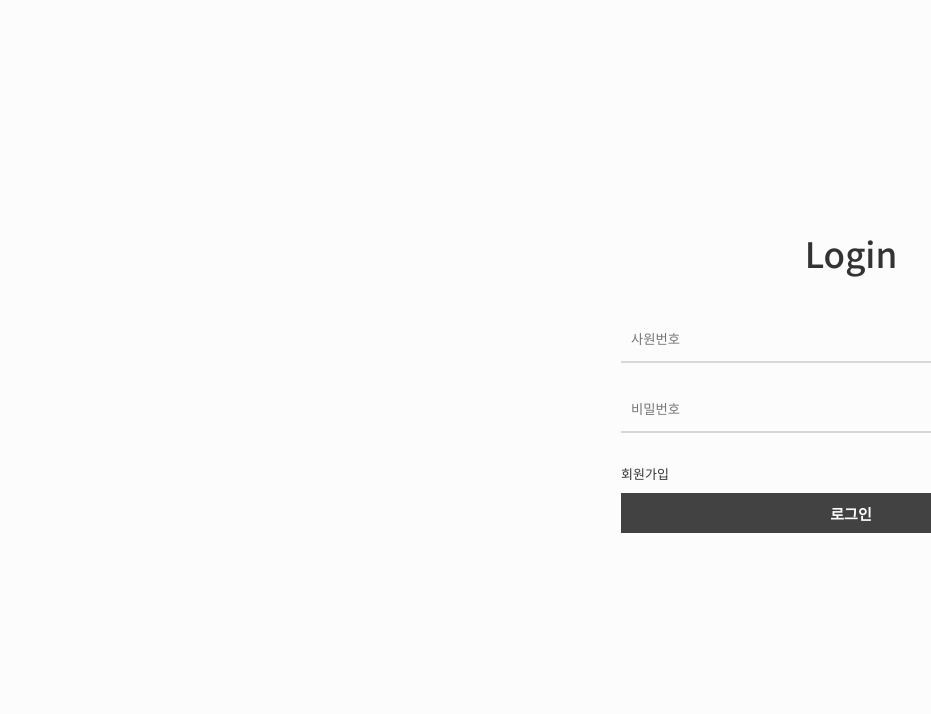
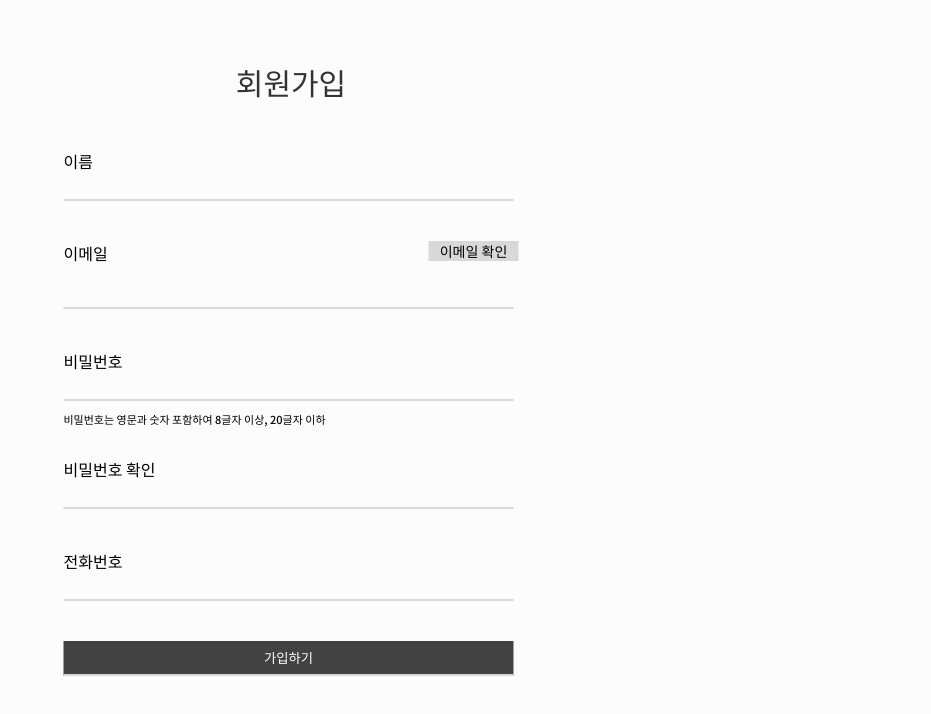
Before and after one commit to cafenual/cafenual-hyeon, a React (Create React App) app in the folder front/: page /join in a window 1280 px wide. Shown: the top 714 px of the page, without its empty margins (349-1280 px from the left). Built offline with nearby package versions, Linux system fonts and the light colour scheme; a web font is replaced by a local one.

Commit message:
Fixs : 로그인, 회원가입 페이지 스타일 수정

```diff
--- a/front/src/App.css
+++ b/front/src/App.css
@@ -4,7 +4,7 @@
 body {
   font-family: "Noto Sans KR", sans-serif;
   background-color: #fcfcfc;
-  padding: 77px 0 0 250px;
+  /*padding: 77px 0 0 250px;*/
 }
 
 #container {
--- a/front/src/App.js
+++ b/front/src/App.js
@@ -8,12 +8,10 @@ function App() {
   return (
     <div id="container">
       <BrowserRouter>
-        {" "}
-        {/* 처음을 로그인화면을 하고 그때에는 헤더가 안뜨게 할수는 없을까? */}
         <div id="main">
           <Switch>
-            <Route path="/" component={Login} />{" "}
-            {/*제일 처음에 나오는 root페이지로 로그인을 나오게 해달라*/}
+            {/*/로만 남겨놨었는데 그러니깐 다른 아이들이 안넘어가짐*/}
+            <Route path="/login" component={Login} />
             <Route path="/commute" component={Commute} />
             <Route path="/join" component={Join} />
           </Switch>
--- a/front/src/layouts/Header/styles.css
+++ b/front/src/layouts/Header/styles.css
@@ -11,7 +11,7 @@
 }
 
 .header-menu {
-  min-width: 1000px;
+  min-width: 1130px;
   display: flex;
   align-items: center;
   padding: 15px 20px;
--- a/front/src/pages/Commute/styles.css
+++ b/front/src/pages/Commute/styles.css
@@ -0,0 +1,3 @@
+body {
+  padding: 77px 0 0 250px;
+}
--- a/front/src/pages/Join/index.js
+++ b/front/src/pages/Join/index.js
@@ -33,58 +33,41 @@ const Join = () => {
 
   return (
     <div id="Join">
-      <div class="back_ground">
-        <div class="container">
+      <div className="back-ground">
+        <div className="join_form">
           <center>
-            <h1 class="title">cafenual</h1>
+            <div className="joinform_title">회원가입</div>
           </center>
-          <form class="middle" onSubmit={onSubmitCheck}>
-            이름
-            <br />
-            <br />
+          <form>
+            <label>이름</label>
             <input type="text" name="user_id" required />
-            <br />
-            이메일
+            <label>이메일</label>
             <div class="email_check">
               <center>
                 <a>이메일 확인</a>
-                <br />
-                <br />
               </center>
             </div>
             <input type="email" name="user_email" required />
-            <br />
-            비밀번호
-            <br />
-            <br />
+            <label>비밀번호</label>
             <input
+              className="password_input"
               type="password"
               id="user_password"
               required
               onChange={onChangepw}
             />
-            <br />
-            <div class="membership_explain">
+            <div class="explain">
               비밀번호는 영문과 숫자 포함하여 8글자 이상, 20글자 이하
             </div>
-            비밀번호 확인
-            <br />
-            <br />
+            <lavel>비밀번호 확인</lavel>
             <input
               type="password"
               id="user_password_check"
               required
               onChange={onChangepwCheck}
             />
-            <br />
-            <br />
-            전화번호
-            <br />
-            <br />
+            <label>전화번호</label>
             <input type="number" name="user_tel" required />
-            <div class="membership_explain">
-              전화번호를 입력할시 -포함하여 입력 ex) 010-0000-0000
-            </div>
             <button type="submit">가입하기</button>
           </form>
         </div>
--- a/front/src/pages/Join/styles.css
+++ b/front/src/pages/Join/styles.css
@@ -1,38 +1,44 @@
- .title {
-  margin-bottom: 60px;
+body {
+  padding: 0px;
+  margin: 0px;
 }
- .back_ground {
-  height: cale(100vh);
+#Join .back-ground {
+  height: cale(100vh); /*화면안에 정가운데에 옮기는 작업(장소)*/
   width: 100%;
 }
- .container {
-  left: 50%;
+#Join .join_form {
+  left: 50%; /*화면안에 정가운데에 옮기는 작업(물건)*/
   position: fixed;
   top: 50%;
   transform: translate(-50%, -50%);
+
+  width: 455px;
+  height: 680px;
+  position: block;
 }
- .middle {
-  height: 650px;
-  width: 455px;
-  display: block;
+#Join .joinform_title {
+  margin-bottom: 45px;
+  font-size: 30px;
+  color: #333;
 }
- input,
+#Join input,
 button {
+  background-color: #fcfcfc;
   height: 25px;
   width: 450px;
   margin-bottom: 40px;
   border: #fff;
   border-bottom: 2px solid #d8d8d8;
 }
- button[type="submit"] {
+#Join button[type="submit"] {
   height: 35px;
-  background-color: #d8d8d8;
+  background-color: #424242;
+  color: #fff;
 }
- input[type="password"],
-[type="number"] {
+#Join .password_input {
   margin-bottom: 10px;
 }
- .email_check {
+#Join .email_check {
   background-color: #d8d8d8;
   width: 90px;
   height: 20px;
@@ -40,12 +46,12 @@ button {
   font-size: 14px;
   float: right;
 }
- .membership_explain {
-  margin-bottom: 40px;
+#Join .explain {
+  margin-bottom: 30px;
   font-size: 11px;
 }
- input[type="number"]::-webkit-outer-spin-button,  /*input옆에 있는 버튼 없애기*/
-   input[type="number"]::-webkit-inner-spin-button {
+#Join input[type="number"]::-webkit-outer-spin-button,  /*input옆에 있는 버튼 없애기*/
+  #Join input[type="number"]::-webkit-inner-spin-button {
   -webkit-appearance: none;
   margin: 0;
 }
--- a/front/src/pages/Login/index.js
+++ b/front/src/pages/Login/index.js
@@ -15,6 +15,7 @@ const Login = () => {
 
   return (
     <div id="Login">
+      <div className="back-ground">
         <div className="login-form">
           <div className="login-title">Login</div>
           <form>
@@ -46,6 +47,7 @@ const Login = () => {
           </form>
         </div>
       </div>
+    </div>
   );
 };
 
--- a/front/src/pages/Login/styles.css
+++ b/front/src/pages/Login/styles.css
@@ -1,14 +1,20 @@
-.login-form {
+#Login .back-ground {
+  height: cale(100vh);
+  width: 100%;
+}
+#Login .login-form {
+  left: 50%;
+  position: fixed;
+  top: 50%;
+  transform: translate(-50%, -50%);
+
   width: 500px;
-  margin: 0 auto;
-  padding: 20px;
-  margin-top: 130px;
   border: #fff;
   height: 400px;
 }
 .login-title {
   text-align: center;
-  padding-bottom: 30px;
+  padding-bottom: 40px;
   font-size: 35px;
   color: #333;
   margin-bottom: 10px;
@@ -16,7 +22,7 @@
 #Login input {
   width: 100%;
   height: 45px;
-  margin-bottom: 25px;
+  margin-bottom: 30px;
   padding: 10px;
   border: #fff;
   border-bottom: 2px solid #d8d8d8;
```
Lines whose indentation alone changed are shown as unchanged.
